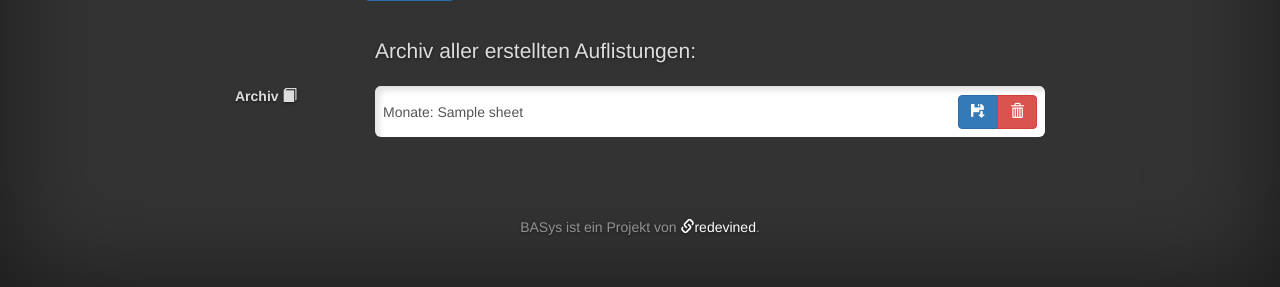
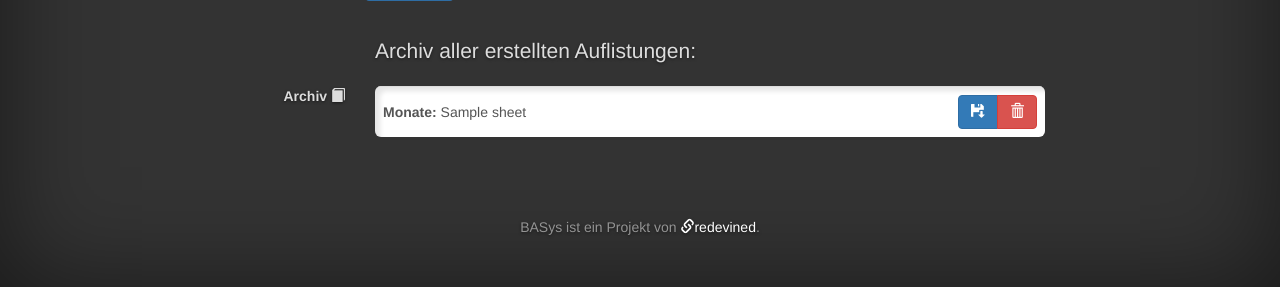
Before and after one commit to redevined/brenner-assistant-system, a Python web app: template templates/user.html in a window 1280 px wide. Shown: the part 536-823 px from the top of the page. Run offline with Jinja, Linux system fonts and the light colour scheme; the template is opened without the code that fills it: most values are stand-ins (such as "Sample title", 1, 10 or a date in 2020); some libraries are stand-ins or nearby versions.

Commit message:
Small formatting fix

```diff
--- a/templates/user.html
+++ b/templates/user.html
@@ -65,13 +65,13 @@
 		<p class="lead">Archiv aller erstellten Auflistungen:</p>
 	</div>
 
-	<label class="col-sm-2">Archiv <span class="glyphicon glyphicon-book"></span></label>
+	<label class="col-sm-2" style="text-align: right;">Archiv <span class="glyphicon glyphicon-book"></span></label>
 	<div class="col-sm-10">
 		<table class="table table-hover">
 			{% for sid, title in sheets %}
 			<tr>
 				<td class="months">
-					Monate: {{ title }}
+					<strong>Monate:</strong> {{ title }}
 				</td>
 				<td class="actions">
 					<div class="btn-group right">
```
